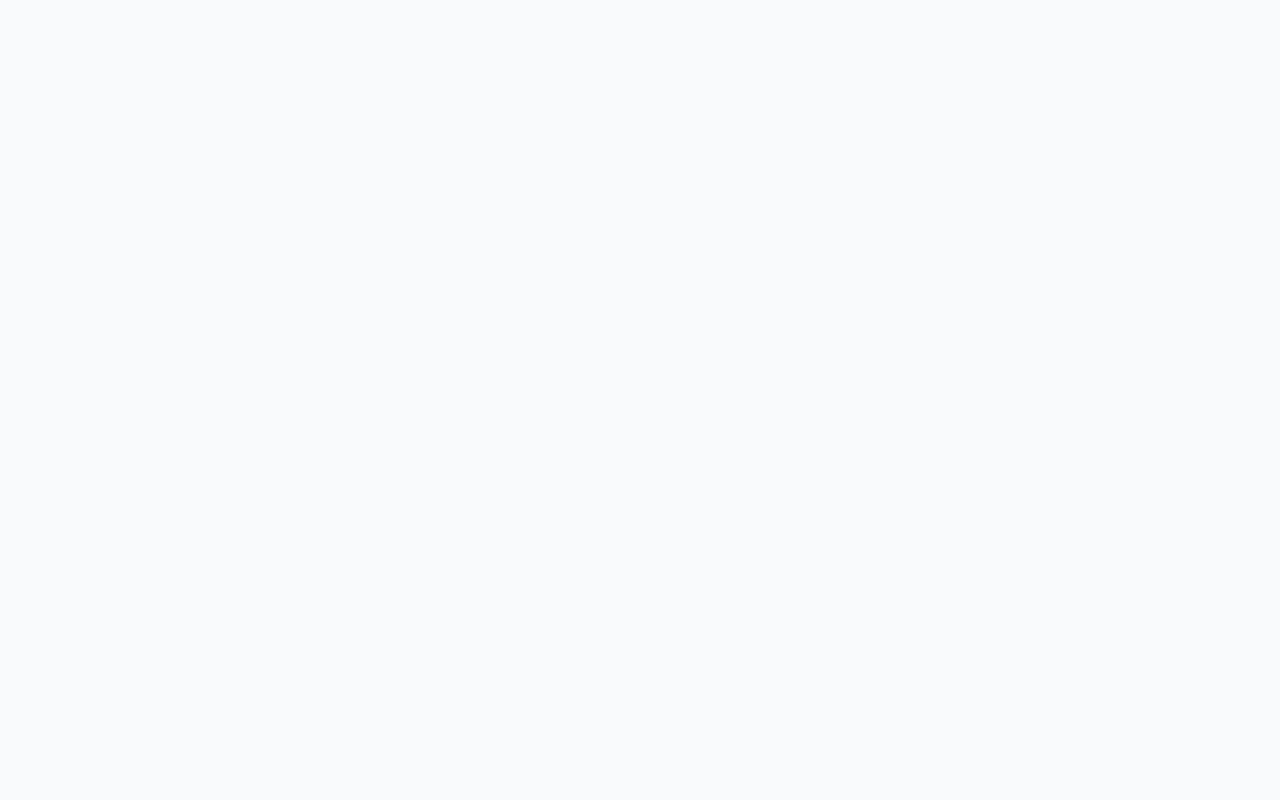
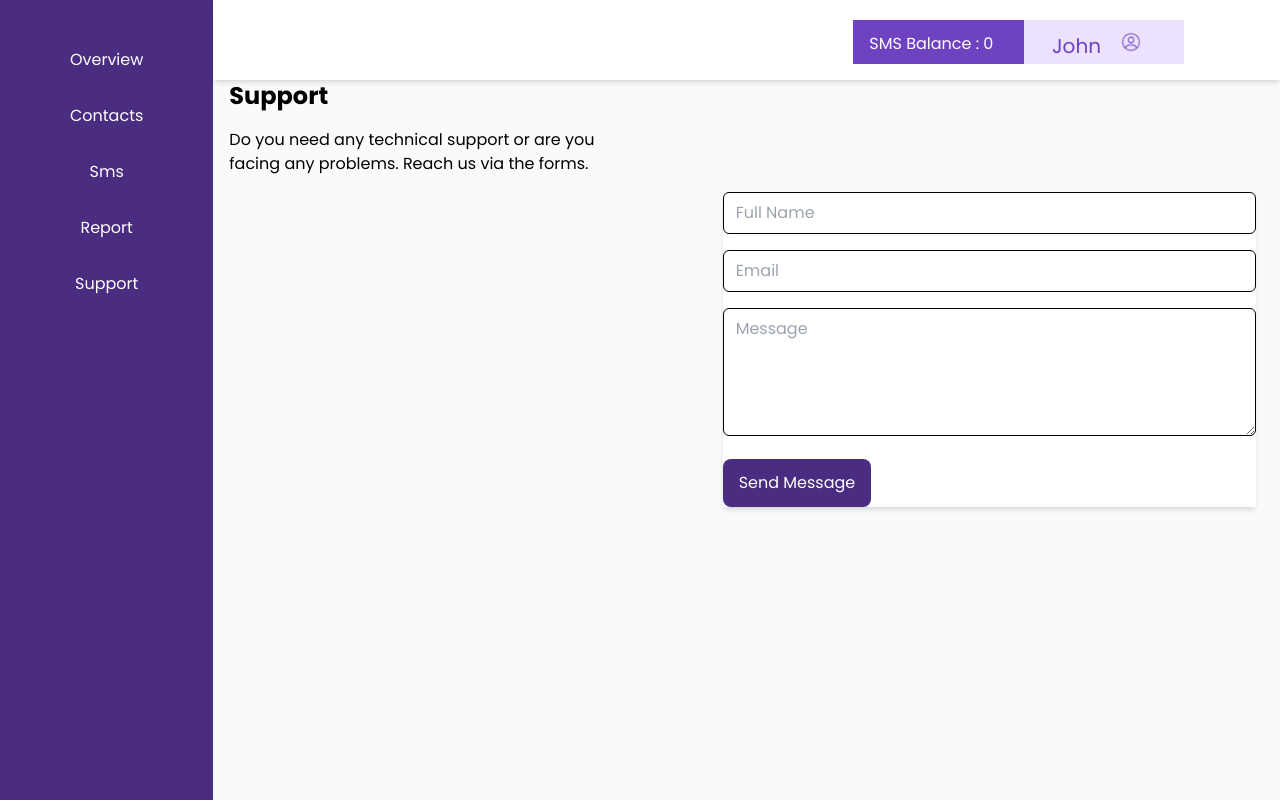
Before and after one commit to Mark-scope/chillyChat, a React (Vite) app in the folder client/: page /support in a window 1280 px wide. Before the commit this address had no page. Built offline with nearby package versions, Linux system fonts and the light colour scheme.

Commit message:
support page

```diff
--- a/client/index.html
+++ b/client/index.html
@@ -11,6 +11,6 @@
   </head>
   <body style="background-color: #f9fafb;  max-height: 100vh; overflow:hidden;">
     <div id="root" style="height:100%;"></div>
-    <script type="module" src="/src/main.jsx"></script>
+    <script type="module" src="./src/main.jsx"></script>
   </body>
 </html>
--- a/client/package.json
+++ b/client/package.json
@@ -10,6 +10,8 @@
     "preview": "vite preview"
   },
   "dependencies": {
+    "build": "^0.1.4",
+    "express.js": "^1.0.0",
     "react": "^18.2.0",
     "react-dom": "^18.2.0",
     "react-router-dom": "^6.23.1"
--- a/client/src/RoutePages.jsx
+++ b/client/src/RoutePages.jsx
@@ -1,6 +1,7 @@
 import { BrowserRouter, Routes, Route } from 'react-router-dom';
 import QuickSms from './pages/QuickSms';
 import Overview from './pages/Overview';
+import Support from './pages/support';
 
 const RoutePages = () => {
     return (
@@ -8,6 +9,7 @@ const RoutePages = () => {
             <Routes>
                 <Route path="/" element={<Overview />} />
                 <Route path="/quick-sms" element={<QuickSms />} />
+                <Route path="/support" element={<Support />} />
             </Routes>
         </BrowserRouter>
     );
--- /dev/null
+++ b/client/src/pages/support.jsx
@@ -0,0 +1,34 @@
+import React from 'react'
+import Navbar from "../components/nav/Navbar"
+import Sidebar from "../components/sidebar/Sidebar"
+
+const Support = () => {
+    return (
+        <div className="flex">
+            <div className="w-2/12">
+                <Sidebar />
+            </div>
+            <div className="w-10/12 mx-auto">
+                <Navbar />
+                <div className="container mx-auto">
+                    <div className="flex justify-between">
+                        <div className="w-5/12 px-4">
+                            <h1 className="text-2xl font-bold mb-4">Support</h1>
+                            <p>Do you need any technical support or are you facing any problems. Reach us via the forms.</p>
+                        </div>
+                        <div className="w-6/12 mt-28 mr-6 bg-white rounded-t-lg shadow-md"> {/* Increased the margin-top here */}
+                            <form className="w-full h-auto rounded-t-lg space-y-4">
+                                <input className="w-full px-3 py-2 border border-gray-300 rounded-md" type="text" placeholder="Full Name" />
+                                <input className="w-full px-3 py-2 border border-gray-300 rounded-md" type="email" placeholder="Email" />
+                                <textarea className="w-full h-32 px-3 py-2 border border-gray-300 rounded-md" placeholder="Message"></textarea>
+                                <button className="px-[16px] my-[10px] h-12 bg-navcolor text-white font-sans  rounded-lg">Send Message</button>
+                            </form>
+                        </div>
+                    </div>
+                </div>
+            </div>
+        </div>
+    );
+}
+
+export default Support;
```
Also changed, not shown: 1 other file (tests, documents, lock files or other folders).
